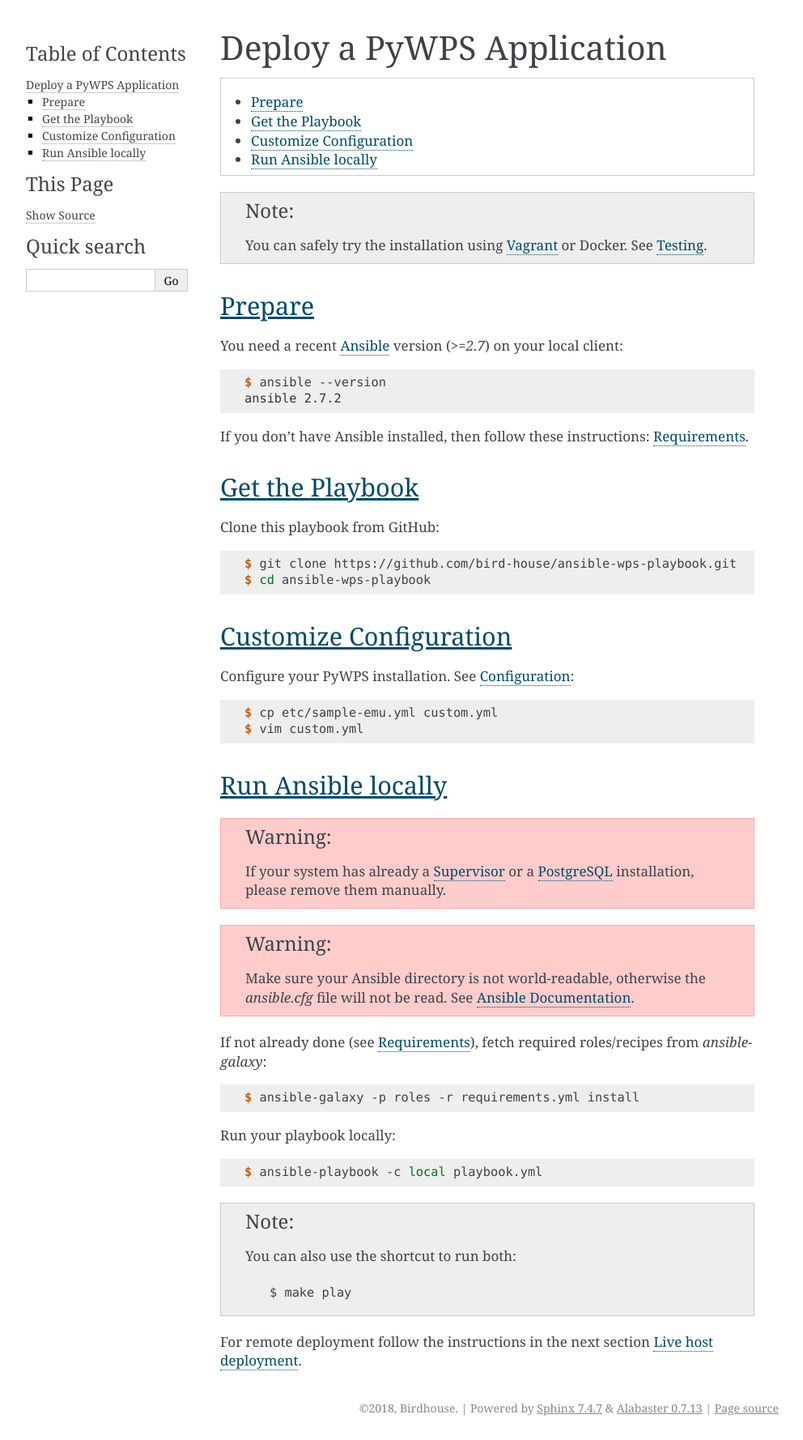
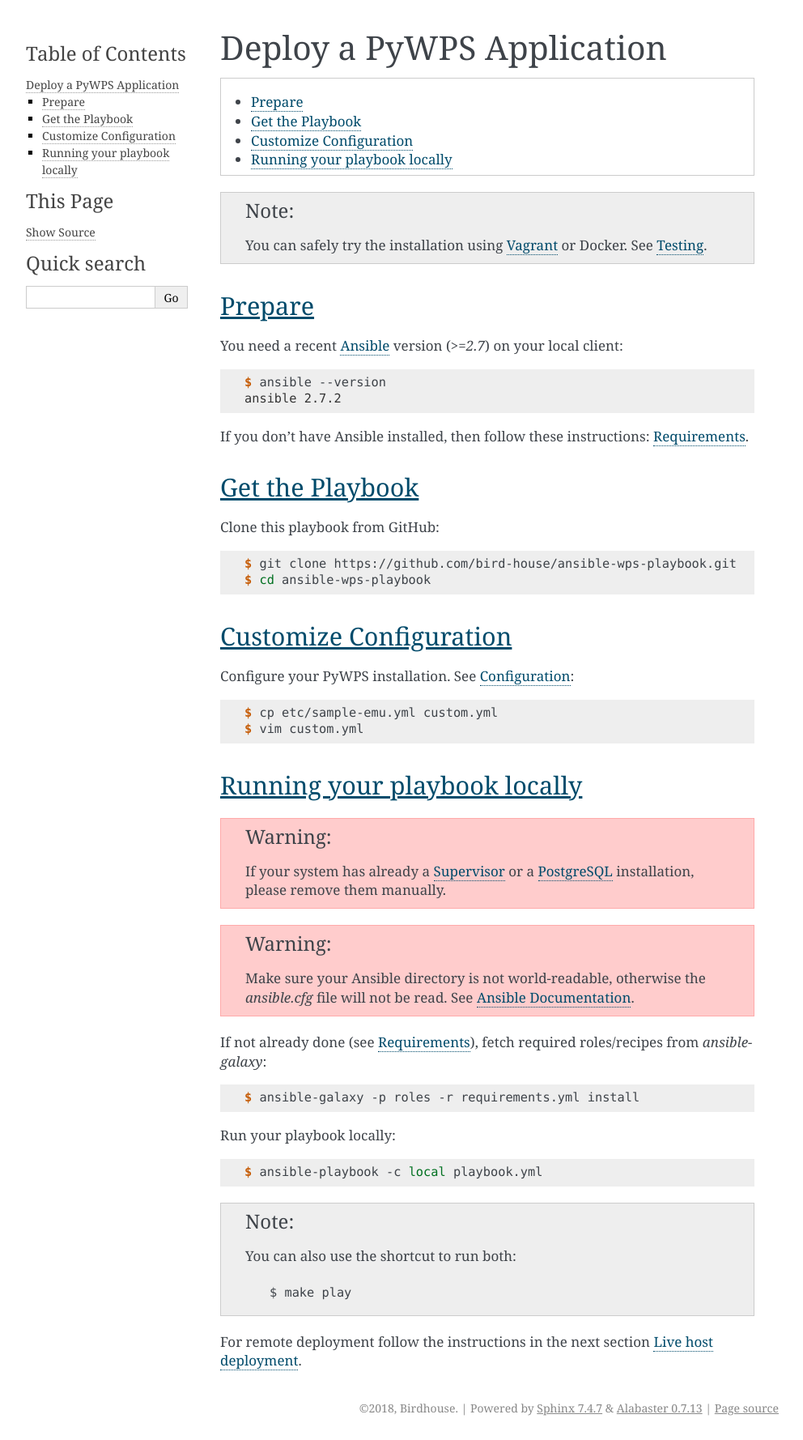
Before and after one commit to bird-house/ansible-wps-playbook, a Sphinx documentation site: the page built from docs/source/deploy.rst, in a window 1280 px wide. Shown: the whole page at 81% size, without its empty margins (148-1140 px from the left). Built offline with Sphinx 7.4.7, drawn with Linux system fonts in a browser that asks for light colours.

Commit message:
update deploy

```diff
--- a/docs/source/deploy.rst
+++ b/docs/source/deploy.rst
@@ -41,8 +41,8 @@
   $ cp etc/sample-emu.yml custom.yml
   $ vim custom.yml
 
-Run Ansible locally
--------------------
+Running your playbook locally
+-----------------------------
 
 .. warning::
 
```
